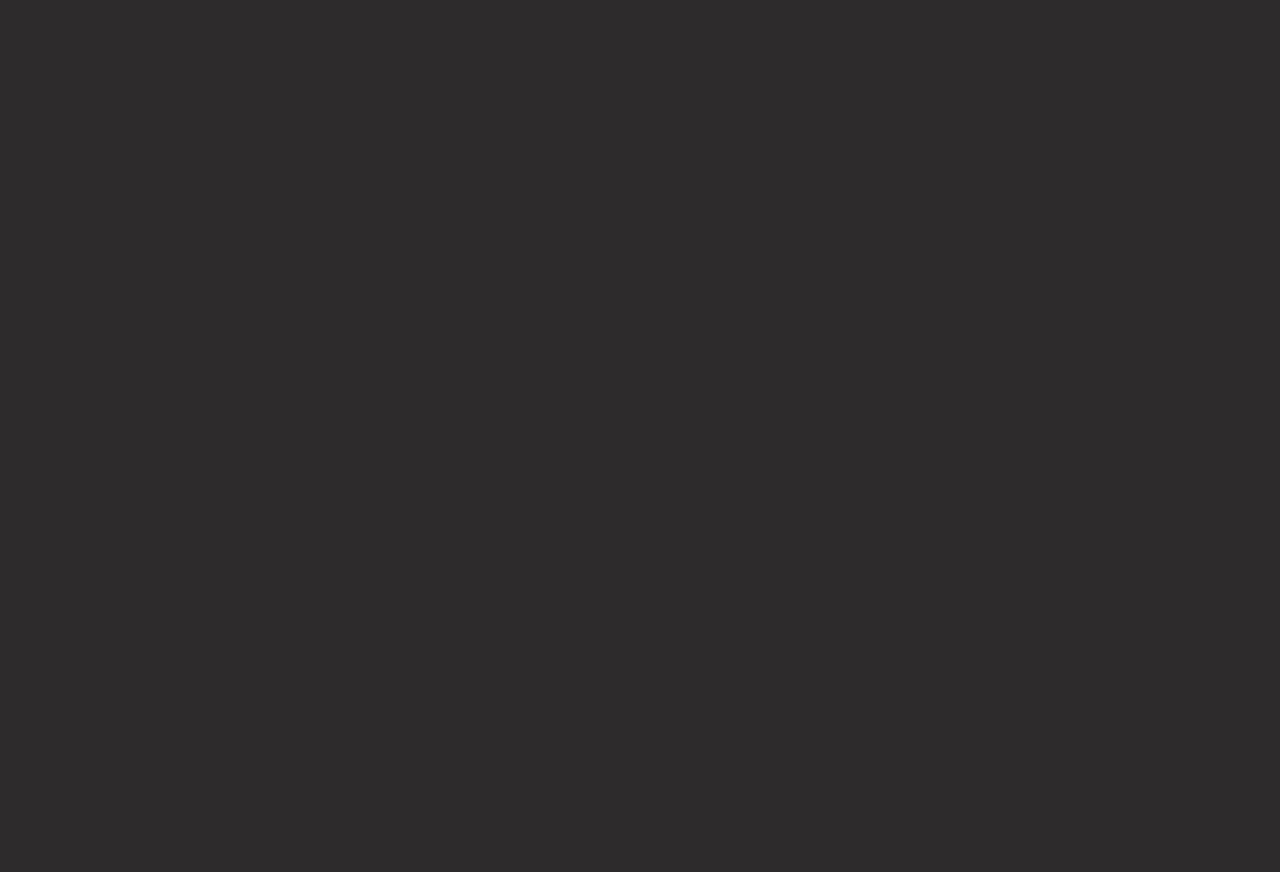
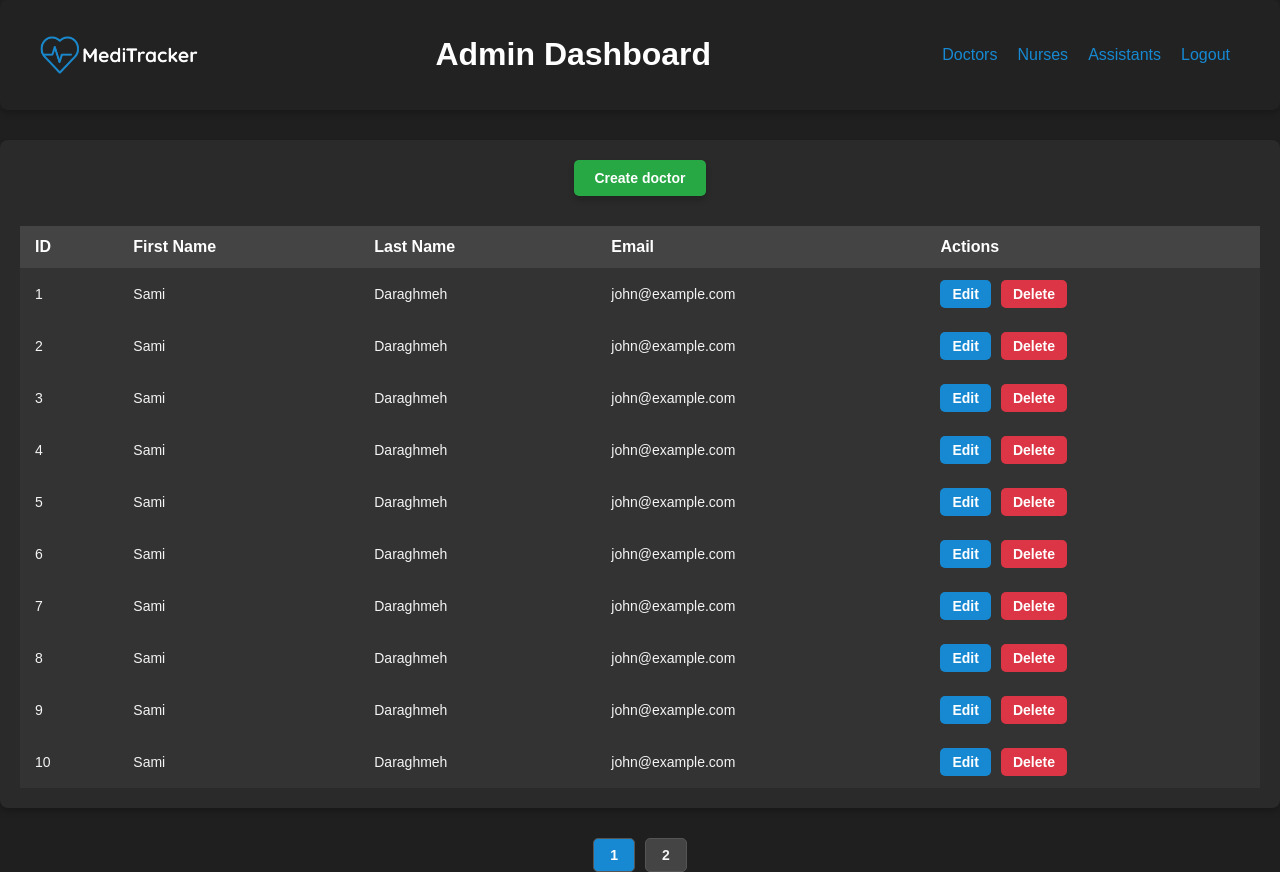
Before and after one commit to Zughayyar/MediTrack_MERN_Project, a React (Vite) app in the folder MediTrackProject/client/: page /doctors in a window 1280 px wide. Before the commit this address had no page. Before the commit the page ends 800 px from the top, so only its background shows below. Built offline with nearby package versions, Linux system fonts and the light colour scheme.

Commit message:
some edits

```diff
--- a/MediTrackProject/client/package.json
+++ b/MediTrackProject/client/package.json
@@ -13,6 +13,7 @@
     "axios": "^1.7.9",
     "react": "^18.3.1",
     "react-dom": "^18.3.1",
+    "react-icons": "^5.4.0",
     "react-router-dom": "^7.1.5"
   },
   "devDependencies": {
--- a/MediTrackProject/client/src/App.jsx
+++ b/MediTrackProject/client/src/App.jsx
@@ -10,8 +10,7 @@ const App = () => {
             <Routes>
                 <Route path="/" element={<Navigate to="/login" />} />
                 <Route path="/login" element={<Login />} />
-                <Route path="/admindashboard" element={<AdminDashboard />} />
-
+                <Route path="/doctors" element={<AdminDashboard />} />
             </Routes>
         </Router>
     );
--- a/MediTrackProject/client/src/Components/AdminDashboard.jsx
+++ b/MediTrackProject/client/src/Components/AdminDashboard.jsx
@@ -4,55 +4,57 @@ import "../Styles/AdminDashboard.css";
 import myImage from "../Pics/undefined.png";
 
 const AdminDashboard = () => {
-    // Sample users data (you can fetch from API)
-    const [users, setUsers] = useState([
-        { id: 1, firstname: "Sami", lastname: "Daraghmeh", email: "john@example.com" , role:"Doctor"},
-        { id: 2, firstname: "Sami", lastname: "Daraghmeh" , email: "john@example.com" , role:"Doctor" },
-        { id: 3, firstname: "Sami", lastname: "Daraghmeh" , email: "john@example.com" , role:"Doctor" },
-        { id: 4, firstname: "Sami", lastname: "Daraghmeh" , email: "john@example.com" , role:"Doctor" },
-        { id: 5, firstname: "Sami", lastname: "Daraghmeh" , email: "john@example.com" , role:"Doctor" },
-        { id: 6, firstname: "Sami", lastname: "Daraghmeh" , email: "john@example.com" , role:"Doctor" },
-        { id: 7, firstname: "Sami", lastname: "Daraghmeh" , email: "john@example.com" , role:"Doctor" },
-        { id: 8, firstname: "Sami", lastname: "Daraghmeh" , email: "john@example.com" , role:"Doctor" },
-        { id: 9, firstname: "Sami", lastname: "Daraghmeh" , email: "john@example.com" , role:"Doctor" },
-        { id: 10, firstname: "Sami", lastname: "Daraghmeh" , email: "john@example.com" , role:"Doctor" },
-        { id: 11, firstname: "Sami", lastname: "Daraghmeh" , email: "john@example.com" , role:"Doctor" },
-        { id: 12, firstname: "Sami", lastname: "Daraghmeh" , email: "john@example.com" , role:"Doctor" },
-        { id: 13, firstname: "Sami", lastname: "Daraghmeh" , email: "john@example.com" , role:"Doctor" },
-        { id: 14, firstname: "Sami", lastname: "Daraghmeh" , email: "john@example.com" , role:"Doctor" },
-        { id: 15, firstname: "Sami", lastname: "Daraghmeh" , email: "john@example.com" , role:"Doctor" }
+    // Sample doctors data (you can fetch from API)
+    const [doctors, setdoctors] = useState([
+        { id: 1, firstname: "Sami", lastname: "Daraghmeh", email: "john@example.com"  },
+        { id: 2, firstname: "Sami", lastname: "Daraghmeh" , email: "john@example.com"   },
+        { id: 3, firstname: "Sami", lastname: "Daraghmeh" , email: "john@example.com"   },
+        { id: 4, firstname: "Sami", lastname: "Daraghmeh" , email: "john@example.com"   },
+        { id: 5, firstname: "Sami", lastname: "Daraghmeh" , email: "john@example.com"   },
+        { id: 6, firstname: "Sami", lastname: "Daraghmeh" , email: "john@example.com"   },
+        { id: 7, firstname: "Sami", lastname: "Daraghmeh" , email: "john@example.com"   },
+        { id: 8, firstname: "Sami", lastname: "Daraghmeh" , email: "john@example.com"   },
+        { id: 9, firstname: "Sami", lastname: "Daraghmeh" , email: "john@example.com"   },
+        { id: 10, firstname: "Sami", lastname: "Daraghmeh" , email: "john@example.com"   },
+        { id: 11, firstname: "Sami", lastname: "Daraghmeh" , email: "john@example.com"   },
+        { id: 12, firstname: "Sami", lastname: "Daraghmeh" , email: "john@example.com"   },
+        { id: 13, firstname: "Sami", lastname: "Daraghmeh" , email: "john@example.com"   },
+        { id: 14, firstname: "Sami", lastname: "Daraghmeh" , email: "john@example.com"   },
+        { id: 15, firstname: "Sami", lastname: "Daraghmeh" , email: "john@example.com"   }
     ]);
 
     const [currentPage, setCurrentPage] = useState(1);
-    const usersPerPage = 10;
+    const doctorsPerPage = 10;
 
     const handleDelete = (id) => {
-        setUsers(users.filter(user => user.id !== id));
+        setdoctors(doctors.filter(doctor => doctor.id !== id));
     };
 
-    const indexOfLastUser = currentPage * usersPerPage;
-    const indexOfFirstUser = indexOfLastUser - usersPerPage;
-    const currentUsers = users.slice(indexOfFirstUser, indexOfLastUser);
+    const indexOfLastdoctor = currentPage * doctorsPerPage;
+    const indexOfFirstdoctor = indexOfLastdoctor - doctorsPerPage;
+    const currentdoctors = doctors.slice(indexOfFirstdoctor, indexOfLastdoctor);
 
     const handlePageChange = (pageNumber) => {
         setCurrentPage(pageNumber);
     };
 
-    const totalPages = Math.ceil(users.length / usersPerPage);
+    const totalPages = Math.ceil(doctors.length / doctorsPerPage);
 
     return (
         <div className="admin-dashboard">
             <div className="top-bar">
                 <img src={myImage} alt="Logo" className="logo" />
+                <h1>Admin Dashboard</h1>
                 <div className="nav-links">
-                    <Link to="/" className="nav-link-active">Admin Dashboard</Link>
-                    <Link to="/" className="nav-link">Home</Link>
-                    <Link to="/about" className="nav-link">About Us</Link>
+                    <Link to="/doctors" className="nav-link-active">Doctors</Link>
+                    <Link to="/nurses" className="nav-link-active">Nurses</Link>
+                    <Link to="/assistants" className="nav-link-active">Assistants</Link>
+                    <Link to="/login" className="nav-link-active">Logout</Link>
                 </div>
             </div>
 
             <div className="table-container">
-                <button className="create-btn">Create User</button>
+                <button className="create-btn">Create doctor</button>
                 <table style={{ marginTop: "30px" }}>
                     <thead>
                         <tr>
@@ -60,21 +62,19 @@ const AdminDashboard = () => {
                             <th>First Name</th>
                             <th>Last Name</th>
                             <th>Email</th>
-                            <th>Role</th>
                             <th>Actions</th>
                         </tr>
                     </thead>
                     <tbody>
-                        {currentUsers.map(user => (
-                            <tr key={user.id}>
-                                <td>{user.id}</td>
-                                <td>{user.firstname}</td>
-                                <td>{user.lastname}</td>
-                                <td>{user.email}</td>
-                                <td>{user.role}</td>
+                        {currentdoctors.map(doctor => (
+                            <tr key={doctor.id}>
+                                <td>{doctor.id}</td>
+                                <td>{doctor.firstname}</td>
+                                <td>{doctor.lastname}</td>
+                                <td>{doctor.email}</td>
                                 <td>
                                     <button className="edit-btn">Edit</button>
-                                    <button className="delete-btn" onClick={() => handleDelete(user.id)}>Delete</button>
+                                    <button className="delete-btn" onClick={() => handleDelete(doctor.id)}>Delete</button>
                                 </td>
                             </tr>
                         ))}
--- a/MediTrackProject/client/src/Styles/AdminDashboard.css
+++ b/MediTrackProject/client/src/Styles/AdminDashboard.css
@@ -1,13 +1,10 @@
-/* General Styling for Admin Dashboard */
 .admin-dashboard {
     font-family: Arial, sans-serif;
     background-color: #1f1f1f;
     color: #f4f4f4;
-    padding: 20px;
     min-height: 100vh;
 }
 
-/* Top Bar Styling */
 .top-bar {
     display: flex;
     justify-content: space-between;
@@ -48,7 +45,6 @@
     transition: color 0.3s ease;
 }
 
-/* Create User Button */
 .create-btn {
     background-color: #28a745;
     color: white;
@@ -67,7 +63,6 @@
     box-shadow: 0 6px 8px rgba(0, 0, 0, 0.3);
 }
 
-/* Table Container Styling */
 .table-container {
     margin-top: 30px;
     background-color: #2a2a2a;
@@ -99,7 +94,6 @@ td {
     font-size: 14px;
 }
 
-/* Action Buttons (Edit and Delete) */
 .edit-btn, .delete-btn {
     color: white;
     padding: 6px 12px;
@@ -112,7 +106,7 @@ td {
 }
 
 .edit-btn {
-    background-color: #007bff;
+    background-color: #1689d2;
     margin-right: 10px;
 }
 
@@ -128,12 +122,10 @@ td {
     background-color: #c82333;
 }
 
-/* Table Rows Hover Effect */
 tr:hover {
     background-color: #444;
 }
 
-/* Pagination Styling */
 .pagination {
     display: flex;
     justify-content: center;
@@ -159,12 +151,11 @@ tr:hover {
 }
 
 .page-btn.active {
-    background-color: #007bff;
+    background-color: #1689d2;
     color: white;
     font-weight: 700;
 }
 
-/* Responsiveness */
 @media (max-width: 768px) {
     .top-bar {
         flex-direction: column;
```
